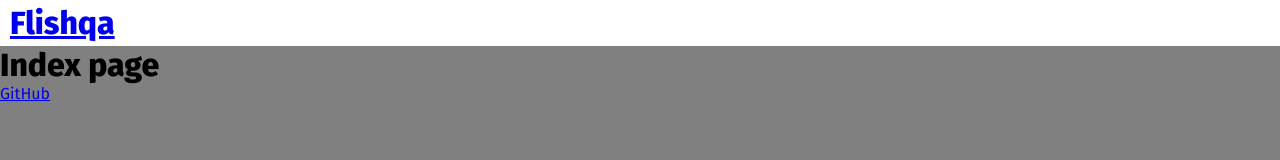
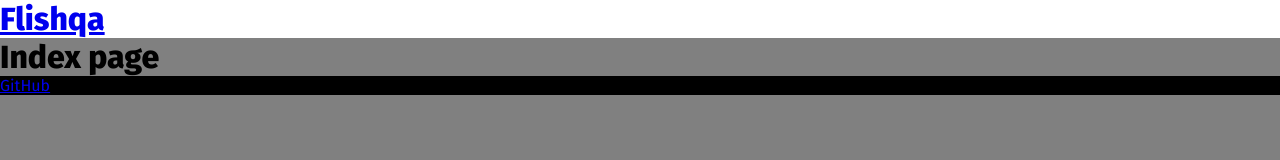
Before and after one commit to FlishCake/site, a Gatsby site: page / in a window 1280 px wide. Built offline with nearby package versions, Linux system fonts and the light colour scheme; Gatsby itself is replaced by a stand-in of ours.

Commit message:
edit css

```diff
--- a/src/styles/global.css
+++ b/src/styles/global.css
@@ -12,10 +12,15 @@
 
 header {
     background-color: white;
-    padding: 4px 10px;
+    padding: 10px auto;
 }
 
-heade > h1 {
+heade > h1 > a {
     font-weight: 800;
     color: black;
 }
+
+footer {
+    background-color: black;
+    padding: 10px auto;
+}
```
